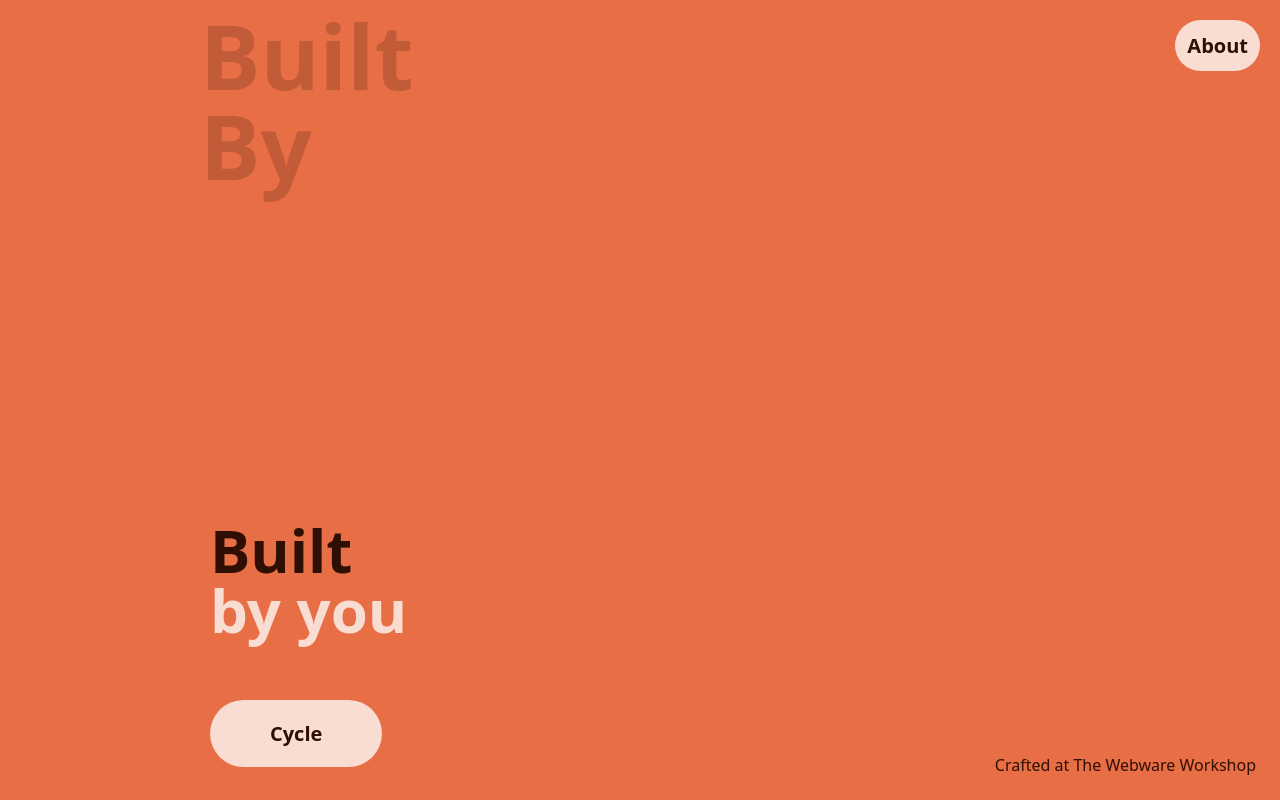
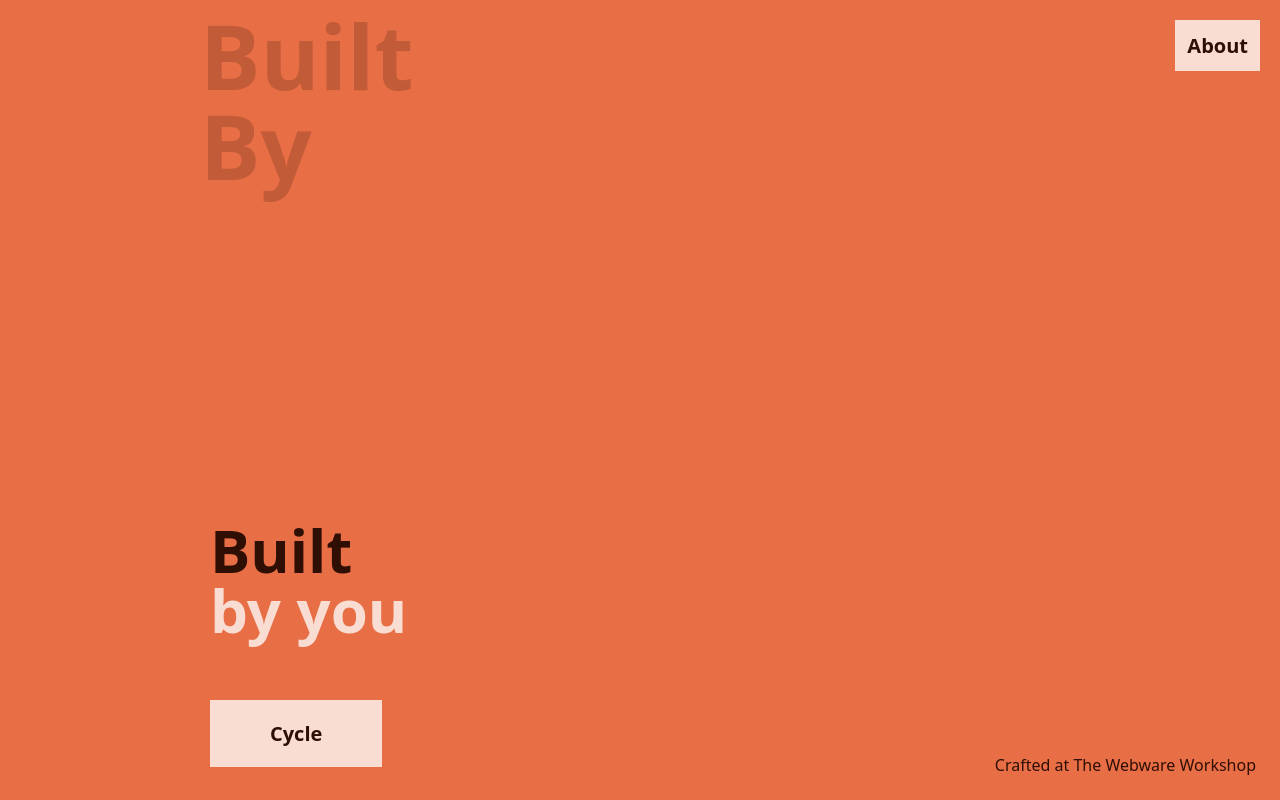
Before and after one commit to matovius/built-by, a SvelteKit app: page / in a window 1280 px wide. Built offline with nearby package versions, Linux system fonts and the light colour scheme.

Commit message:
Change button border-radius

```diff
--- a/src/app.css
+++ b/src/app.css
@@ -43,7 +43,7 @@ body {
   display: flex;
   justify-content: center;
   align-items: center;
-  border-radius: 9999rem;
+  border-radius: 0px;
   border: none;
   outline: 2px solid transparent;
   outline-offset: 4px;
```
